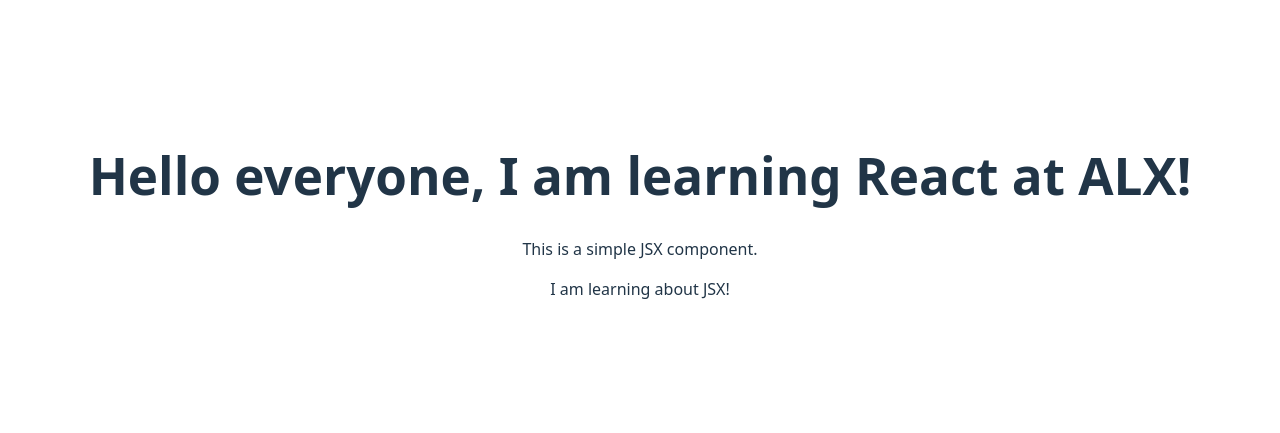
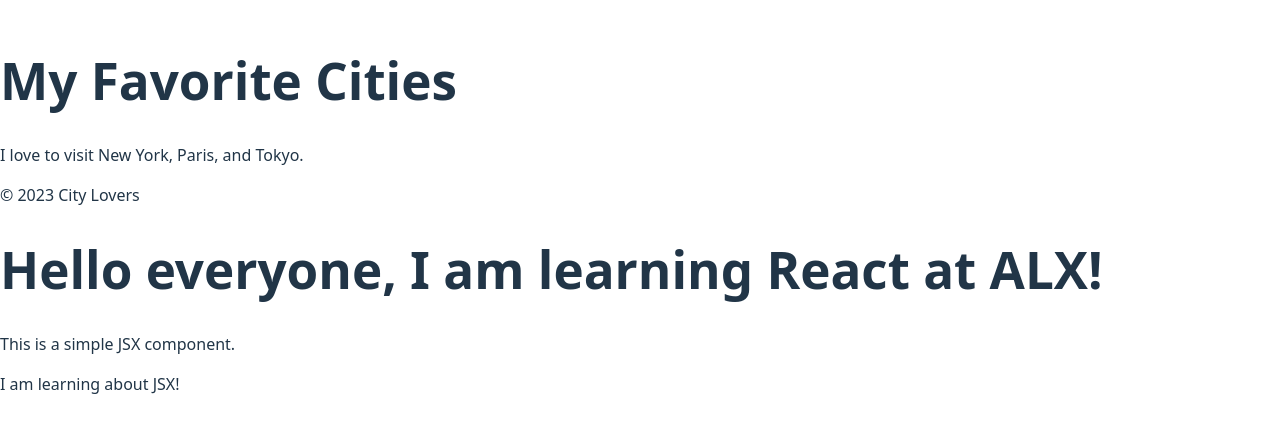
Before and after one commit to NahomHul/alx-fe-reactjs, a React (Vite) app in the folder alx-react-app/: page / in a window 1280 px wide. Shown: the part 185-618 px from the top of the page. Built offline with nearby package versions, Linux system fonts and the light colour scheme.

Commit message:
import new permissions

```diff
--- a/alx-react-app/src/App.jsx
+++ b/alx-react-app/src/App.jsx
@@ -1,9 +1,14 @@
-import './App.css'
-import WelcomeMessage from './components/WelomeMessage.jsx'
+import Header from './components/Header';
+import MainContent from './components/MainContent';
+import Footer from './components/Footer';
+import WelcomeMessage from './components/WelcomeMessage';
 
 function App() {
   return (
     <div>
+      <Header />
+      <MainContent />
+      <Footer />
       <WelcomeMessage />
     </div>
   );
```
